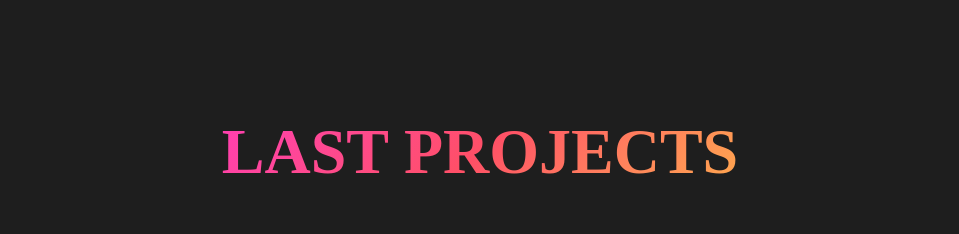
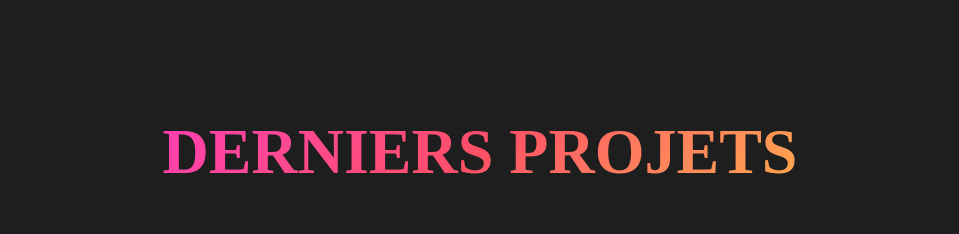
Before and after one commit to elysabeth-studiolys/Portfolio, a React (Vite) app: page / in a window 1280 px wide. Shown: the part 2340-2574 px from the top of the page, without its empty margins (160-1119 px from the left). Built offline with nearby package versions, Linux system fonts and the light colour scheme.

Commit message:
add projects

```diff
--- a/src/components/Projects.tsx
+++ b/src/components/Projects.tsx
@@ -50,7 +50,7 @@ const projects = [
 const Projects = () => {
   return (
     <div className="mt-10 flex flex-col gap-20 mb-50" id="Projects">
-      <Title title="Last Projects" />
+      <Title title="Derniers Projets" />
       <div className="grid md:grid-cols-3 gap-12">
         {projects.map((project) => (
             <div key={project.id}className="card-glass h-full rounded-xl shadow-lg">
```
